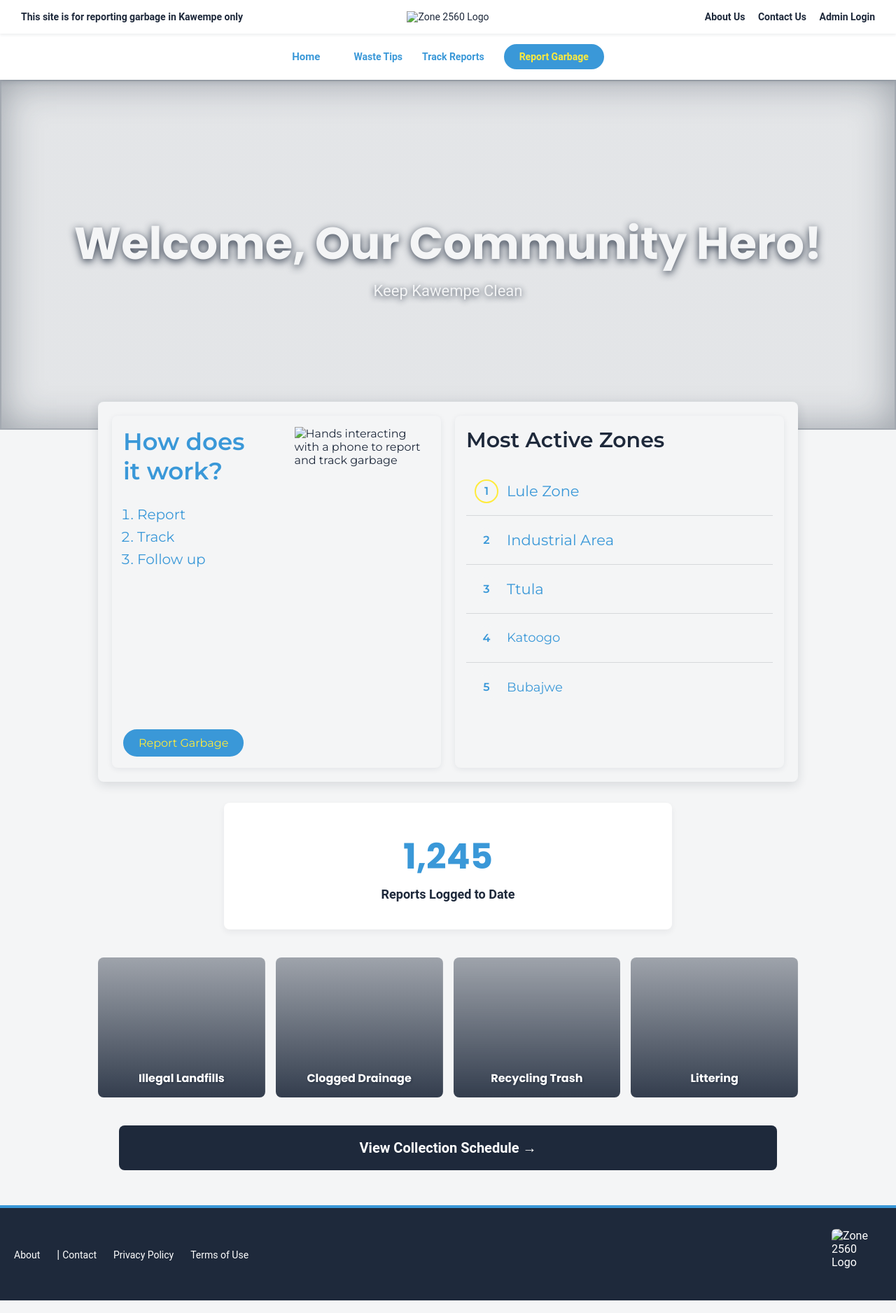
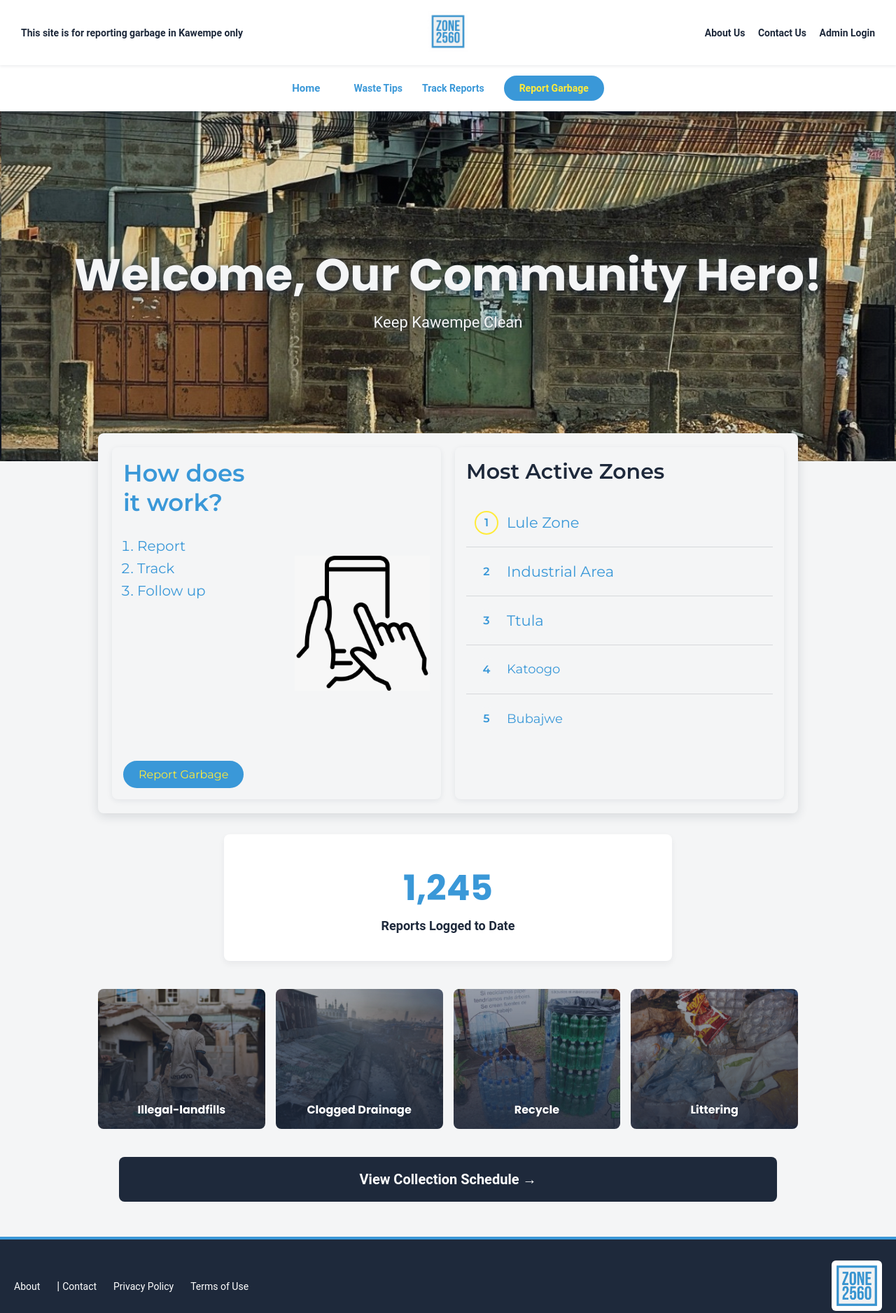
Before and after one commit to ronneett/ZONE2560, a plain HTML site: page index.html in a window 1280 px wide. Shown: the whole page at 70% size. Drawn offline with Linux system fonts and the light colour scheme; files whose address does not match are found by name; a web font is replaced by a local one.

Commit message:
Updated pages and added assets folders

```diff
--- a/index.html
+++ b/index.html
@@ -160,7 +160,7 @@
             justify-content: center;
             background-image:
                 linear-gradient(rgba(var(--charcoal-rgb), 0.08), rgba(var(--charcoal-rgb), 0.08)),
-                url('images/Kawempe.jpeg');
+                url('kawempe.jpeg');
             background-size: cover;
             background-position: center 85%;
             height: 500px;
@@ -519,7 +519,7 @@
         <div class="utility-bar">
             <div class="left-text">This site is for reporting garbage in Kawempe only</div>
             <div class="logo-center">
-                <img src="images/Zone2560%20logo.jpeg" alt="Zone 2560 Logo">
+                <img src="zone2560-logo.jpeg" alt="Zone 2560 Logo">
             </div>
             <div class="right-links">
                 <a href="about.html">About Us</a>
@@ -529,12 +529,12 @@
         </div>
 
         <nav class="main-nav">
-            <a href="home.html" class="home-link" aria-current="page">Home</a>
+            <a href="index.html" class="home-link" aria-current="page">Home</a>
 
             <div class="nav-links">
                 <a href="waste_tips.html">Waste Tips</a>
-                <a href="track%20reports.html">Track Reports</a>
-                <a href="report%20garbage.html" class="btn-report">Report Garbage</a>
+                <a href="track.html">Track Reports</a>
+                <a href="report.html" class="btn-report">Report Garbage</a>
             </div>
         </nav>
     </header>
@@ -555,10 +555,10 @@
                         <li>Track</li>
                         <li>Follow up</li>
                     </ol>
-                    <a href="report%20garbage.html" class="btn-report hero-report-button">Report Garbage</a>
+                    <a href="report.html" class="btn-report hero-report-button">Report Garbage</a>
                 </div>
                 <div class="how-it-works-visual">
-                    <img src="images/img.png" alt="Hands interacting with a phone to report and track garbage">
+                    <img src="img.png" alt="Hands interacting with a phone to report and track garbage">
                 </div>
             </div>
 
@@ -583,16 +583,16 @@
 
     <section class="tips-section">
         <div class="tips-grid">
-            <a href="tip-1.html" class="tip-card" style="background-image: linear-gradient(rgba(var(--charcoal-rgb), 0.4), rgba(var(--charcoal-rgb), 0.9)), url('images/Illegal%20landfills.jpeg');">
-                <h3>Illegal Landfills</h3>
+            <a href="tip-1.html" class="tip-card" style="background-image: linear-gradient(rgba(var(--charcoal-rgb), 0.4), rgba(var(--charcoal-rgb), 0.9)), url('illegal-landfills.jpeg');">
+                <h3>Illegal-landfills</h3>
             </a>
-            <a href="tip-2.html" class="tip-card" style="background-image: linear-gradient(rgba(var(--charcoal-rgb), 0.4), rgba(var(--charcoal-rgb), 0.9)), url('images/Clogged%20drainage.jpeg');">
+            <a href="tip-2.html" class="tip-card" style="background-image: linear-gradient(rgba(var(--charcoal-rgb), 0.4), rgba(var(--charcoal-rgb), 0.9)), url('clogged-drainage.jpeg');">
                 <h3>Clogged Drainage</h3>
             </a>
-            <a href="tip-3.html" class="tip-card" style="background-image: linear-gradient(rgba(var(--charcoal-rgb), 0.4), rgba(var(--charcoal-rgb), 0.9)), url('images/Recycling.jpeg');">
-                <h3>Recycling Trash</h3>
+            <a href="tip-3.html" class="tip-card" style="background-image: linear-gradient(rgba(var(--charcoal-rgb), 0.4), rgba(var(--charcoal-rgb), 0.9)), url('recycle.jpeg');">
+                <h3>Recycle</h3>
             </a>
-            <a href="tip-4.html" class="tip-card" style="background-image: linear-gradient(rgba(var(--charcoal-rgb), 0.4), rgba(var(--charcoal-rgb), 0.9)), url('images/Literring.jpeg');">
+            <a href="tip-4.html" class="tip-card" style="background-image: linear-gradient(rgba(var(--charcoal-rgb), 0.4), rgba(var(--charcoal-rgb), 0.9)), url('littering.jpeg');">
                 <h3>Littering</h3>
             </a>
         </div>
@@ -613,7 +613,7 @@
             <a href="terms.html">Terms of Use</a>
         </div>
         <div class="footer-logo">
-            <img src="images/Zone2560%20logo.jpeg" alt="Zone 2560 Logo">
+            <img src="zone2560-logo.jpeg" alt="Zone 2560 Logo">
         </div>
     </footer>
 
```
